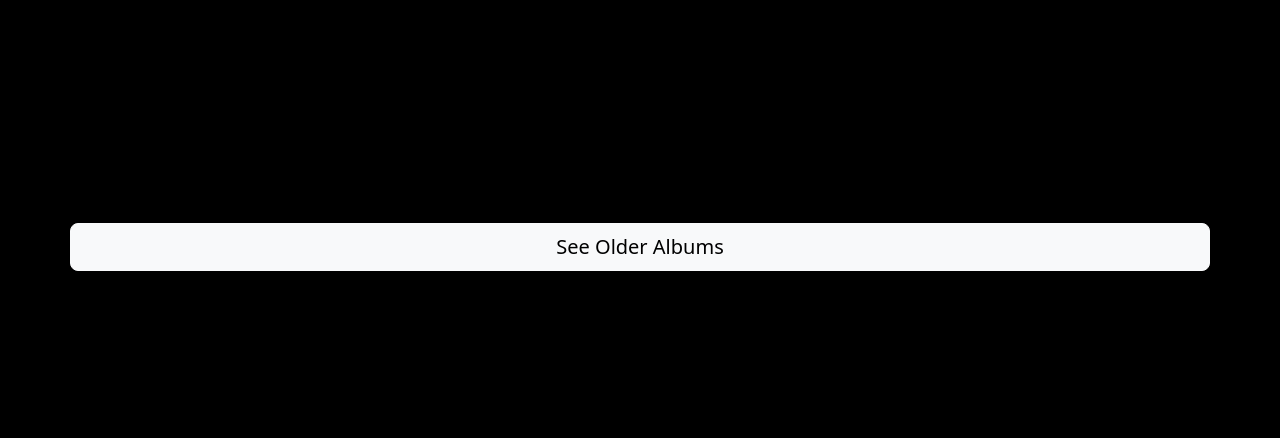
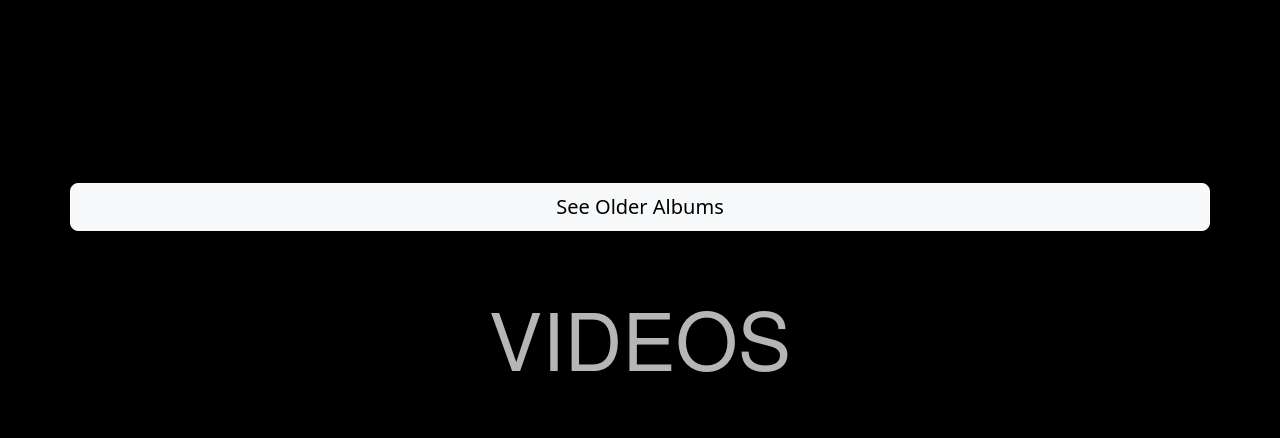
Before and after one commit to isaacmosebrook/isaacmosebrook.github.io, a PHP site: page / in a window 1280 px wide. Shown: the part 1559-1997 px from the top of the page. Before the commit the page ends 1830 px from the top, so only its background shows below. Run offline with PHP 8.4, Linux system fonts and the light colour scheme; some web fonts are replaced.

Commit message:
Add videos section

```diff
--- a/css/styles.css
+++ b/css/styles.css
@@ -34,10 +34,10 @@
 }
 */
 /*  ****************************************
-  Second
+  Music
   **************************************** */
 
-#second{
+#music{
 	background-color: BLACK;
 }
 
@@ -45,9 +45,23 @@
   margin-bottom: 50px;
 }
 
+/*  ****************************************
+  Videos
+  **************************************** */
+
+#videos {
+  background-color: BLACK;
+  padding-bottom: 100px;
+}
+
 /*	****************************************
 	Modules (reusable classes)
 	**************************************** */
+.SectionHeader {
+  font-size: 500%;
+  color: rgb(182,182,182);
+}
+
 .containerSmall {
 	max-width: 600px;
 	margin: 0 auto;
--- a/index.html
+++ b/index.html
@@ -6,9 +6,8 @@
     <meta http-equiv="X-UA-Compatible" content="IE=edge">
     <meta name="viewport" content="width=device-width, initial-scale=1">
 
-    <meta name="description" content="Isaac Mosebrook">
     <meta name="author" content="Isaac Mosebrook">
-    <meta name="description" content="Home of all music made by Isaac Mosebrook including Bass Fish, Barrel Cacti, and Eyesack Moseberg">
+    <meta name="description" content="The official website for of all music and videos made by Isaac Mosebrook including ALLIGATOR NOISE, Eyesack Moseberg, Bass Fish, and Barrel Cacti">
 
     <title>Isaac Mosebrook Music</title>
 	<link href="https://cdn.jsdelivr.net/npm/bootstrap@5.3.2/dist/css/bootstrap.min.css" rel="stylesheet" integrity="sha384-T3c6CoIi6uLrA9TneNEoa7RxnatzjcDSCmG1MXxSR1GAsXEV/Dwwykc2MPK8M2HN" crossorigin="anonymous">
@@ -573,7 +572,7 @@ font-family: HelveticaNeue-
 			    </div>
 				<div class="offcanvas-body">
 				  <img class="clickedAlbumArt" src="https://s3.amazonaws.com/isaacmosebrook/The+Mini+Closet+Cover.jpg" ></img>
-				  <iframe style="border: 0; width: 350px; height: 274px;" src="https://bandcamp.com/EmbeddedPlayer/album=2783531373/size=large/bgcol=ffffff/linkcol=0687f5/artwork=none/transparent=true/" seamless><a href="https://syrupywallrecords.bandcamp.com/album/the-mini-closet">The Mini Closet by Bass Fish</a></iframe>
+				  <iframe style="border: 0; width: 350px; height: 274px;" src="https://bandcamp.com/EmbeddedPlayer/album=2783531373/size=large/bgcol=333333/linkcol=0687f5/artwork=none/transparent=true/" seamless><a href="https://syrupywallrecords.bandcamp.com/album/the-mini-closet">The Mini Closet by Bass Fish</a></iframe>
                       <p>Since "The First Closet" became such a huge album, this EP was made to spread out
                        the releases. It contains some reimagined material from "The Last Closet", a fully improvised
                       16 minute jam, and a 16 minute epic.</p>
@@ -656,7 +655,7 @@ font-family: HelveticaNeue-
   <!-- Navigation -->
 	<nav class="navbar navbar-dark bg-dark sticky-top justify-content-center">
 	  <div class="container-fluid justify-content-center">
-	  	<a class="navbar-brand page-scroll" href="#second">Isaac Mosebrook</a>
+	  	<a class="navbar-brand page-scroll" href="#music">Isaac Mosebrook</a>
 	    <button class="navbar-toggler" type="button" data-bs-toggle="collapse" data-bs-target="#navbarToggleExternalContent" aria-controls="navbarToggleExternalContent" aria-expanded="false" aria-label="Toggle navigation">
 	      <span class="navbar-toggler-icon"></span>
 	    </button>
@@ -665,15 +664,18 @@ font-family: HelveticaNeue-
 	  <div class="bg-dark p-4">
               <ul class="nav">
                 <li class="nav-item">
-                	<a class="nav-link active" href="#second">Music</a>
+                	<a class="nav-link active" href="#music">Music</a>
+                </li>
+                <li class="nav-item">
+                	<a class="nav-link active" href="#videos">Videos</a>
                 </li>
               </ul>
 	  </div>
 	</div>
 	</nav>
 
-    <!-- Second Section -->
-    <section id="second">
+    <!-- Music Section -->
+    <section id="music">
         <div class="container">
 
         <div class="row" style="padding-top:50px;">
@@ -784,7 +786,7 @@ font-family: HelveticaNeue-
         </div>
 
         <!--Hide older albums with collapse-->
-        <div class="row py-5">
+        <div class="row py-2">
 		        <button type="button" class="btn btn-light btn-lg oldAlbumButton" data-bs-toggle="collapse" data-bs-target="#collapseSection" aria-expanded="false" aria-controls="collapseSection">
 		          See Older Albums
 		        </button>
@@ -986,7 +988,36 @@ font-family: HelveticaNeue-
 
         </div><!--End container-->
     </section>
-    <!-- END Second Section-->
+    <!-- END Music Section-->
+
+    <!-- Video Section -->
+
+
+    <section id="videos">
+	    <div class="d-flex flex-row mb-auto justify-content-center container-fluid">
+
+	    	<div class="row">
+	    		<div class="col"></div>
+	        	<div class="col">
+	    			<h1 class="SectionHeader pb-5"> VIDEOS </h1>
+	    		</div>
+	    		<div class="col"></div>
+	    	</div>
+
+	    </div>
+	    <div class="d-flex flex-row mb-auto justify-content-center container-fluid">
+
+	        <div class="row" style="">
+	        	<div class="col"></div>
+	    		<div class="col">
+			      <iframe style="border-radius: 10px;" width="350" height="197" src="https://www.youtube.com/embed/EYSuCa7RcoU?si=dcL8VFU7RpP8Xm0I" title="YouTube video player" frameborder="0" allow="accelerometer; autoplay; clipboard-write; encrypted-media; gyroscope; picture-in-picture; web-share" referrerpolicy="strict-origin-when-cross-origin" allowfullscreen></iframe>
+			    </div>
+			    <div class="col"></div>
+
+			</div> <!-- end row -->
+
+		</div> <!-- end container -->
+    </section> <!-- END video section -->
 
     <!--Static Footer-->
     <nav class="navbar navbar-dark bg-dark fixed-bottom">
```
